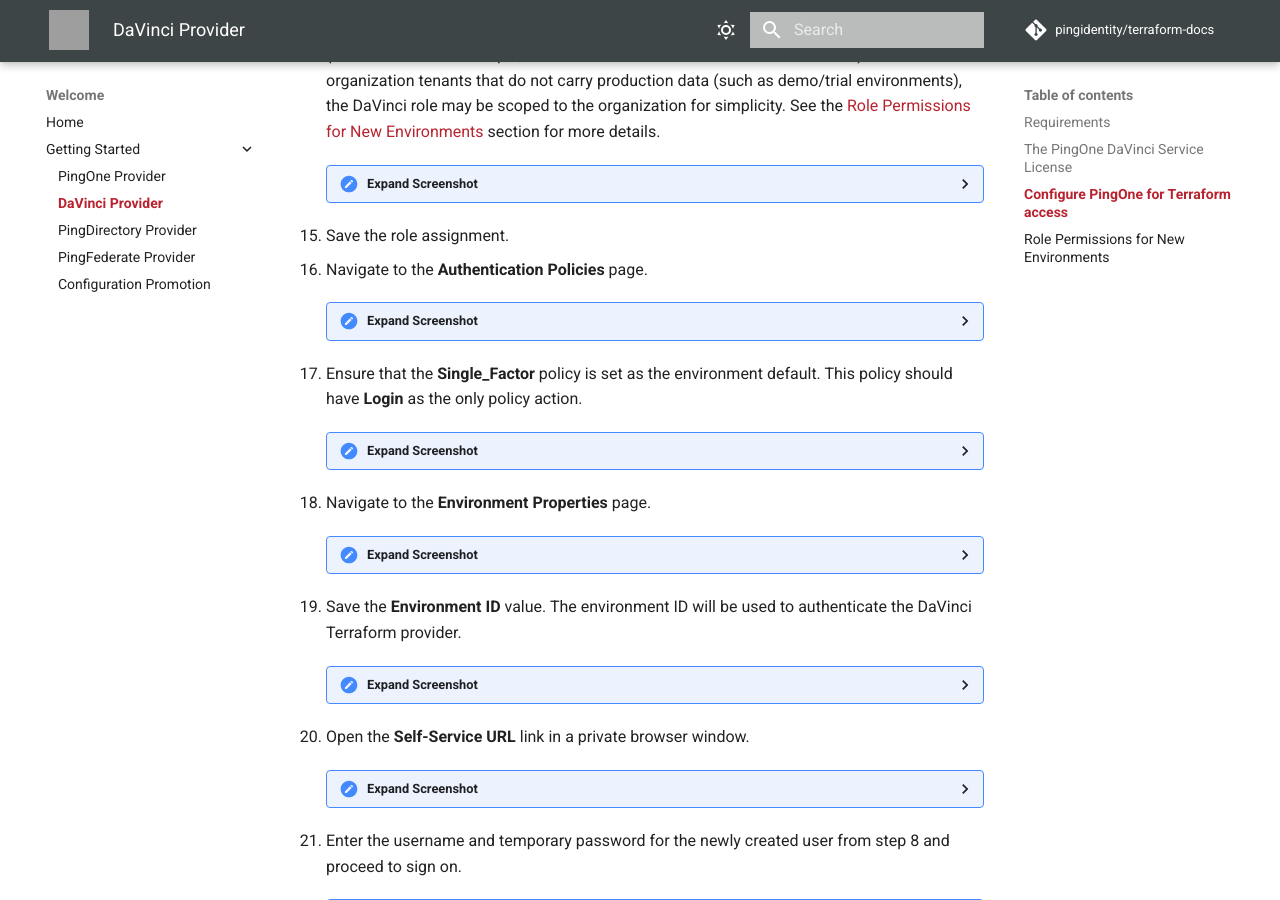
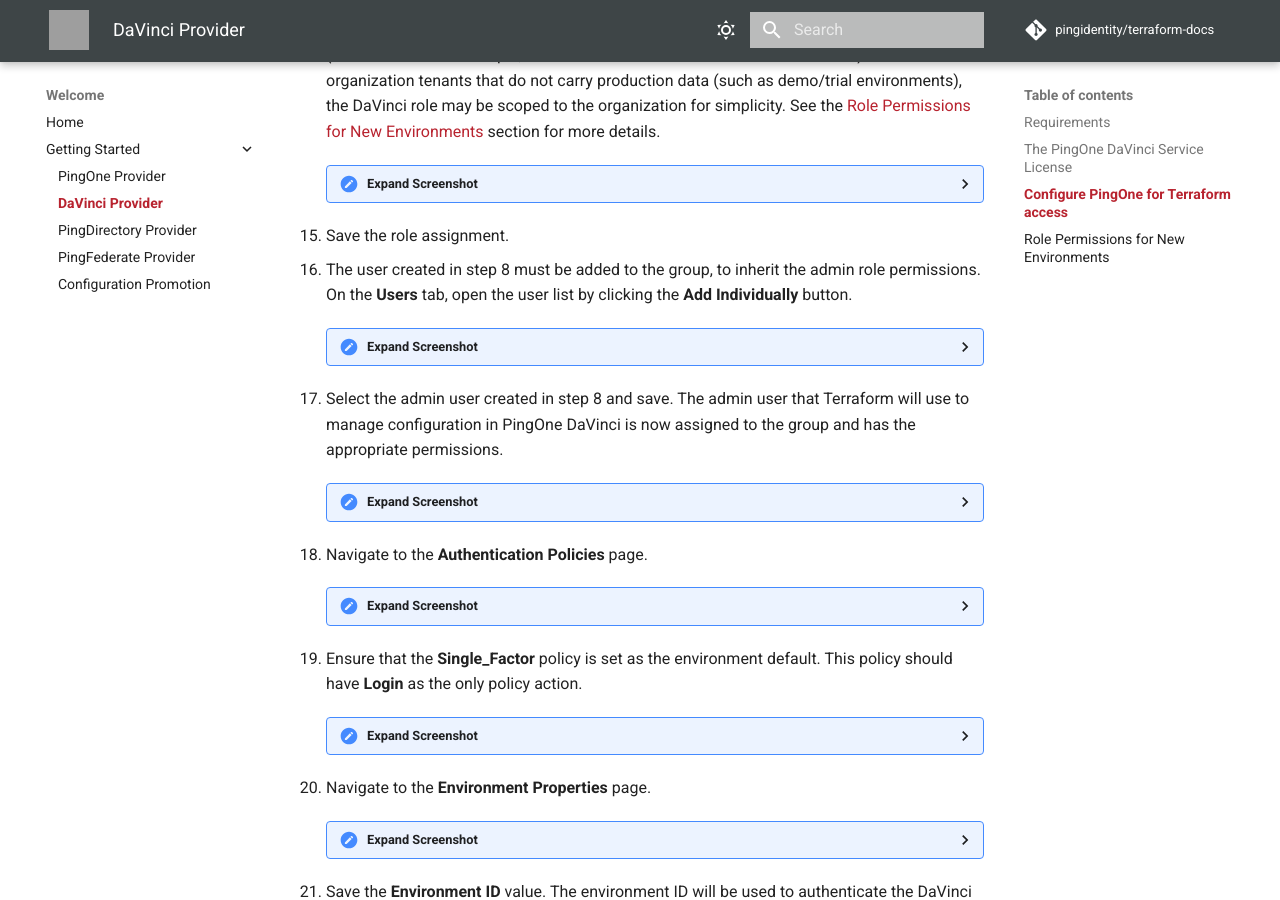
Before and after one commit to pingidentity/terraform-docs, an MkDocs documentation site: the page built from docs/getting-started/davinci.md, in a window 1280 px wide and 900 px high, scrolled down 2998 px. Built offline with MkDocs 1.6.1 and Material for MkDocs 9.7.7, drawn with Linux system fonts in a browser that asks for light colours; comment, search, counter and statistics services are not loaded; grey boxes are pictures that could not be loaded.

Commit message:
DaVinci getting started guide: Add missing steps for user assignment to the admin group

```diff
--- a/docs/getting-started/davinci.md
+++ b/docs/getting-started/davinci.md
@@ -106,44 +106,54 @@ The following steps describe how to connect Terraform to your PingOne instance:
         <img src="../../img/getting-started/pingone-console-edit-group-add-davinci-admin-role.png"  alt="PingOne Administration Console, Group Role Settings, Add DaVinci Admin role"/>
     </details>
 15. Save the role assignment.
-16. Navigate to the **Authentication Policies** page.
+16. The user created in step 8 must be added to the group, to inherit the admin role permissions.  On the **Users** tab, open the user list by clicking the **Add Individually** button.
+    <details>
+      <summary>Expand Screenshot</summary>
+        <img src="../../img/getting-started/pingone-console-assign-individual-user-to-group.png"  alt="PingOne Administration Console, Assign user to group"/>
+    </details>
+17. Select the admin user created in step 8 and save.  The admin user that Terraform will use to manage configuration in PingOne DaVinci is now assigned to the group and has the appropriate permissions.
+    <details>
+      <summary>Expand Screenshot</summary>
+        <img src="../../img/getting-started/pingone-console-individual-user-assigned-to-group.png"  alt="PingOne Administration Console, User assigned to group"/>
+    </details>
+18. Navigate to the **Authentication Policies** page.
     <details>
       <summary>Expand Screenshot</summary>
         <img src="../../img/getting-started/pingone-console-environment-home-sop.png"  alt="PingOne Administration Console, Authentication Policies Link"/>
     </details>
-17. Ensure that the **Single_Factor** policy is set as the environment default.  This policy should have **Login** as the only policy action.
+19. Ensure that the **Single_Factor** policy is set as the environment default.  This policy should have **Login** as the only policy action.
     <details>
       <summary>Expand Screenshot</summary>
         <img src="../../img/getting-started/pingone-console-sign-on-policy-single-factor.png"  alt="PingOne Administration Console, Single Factor SOP"/>
     </details>
-18. Navigate to the **Environment Properties** page.
+20. Navigate to the **Environment Properties** page.
     <details>
       <summary>Expand Screenshot</summary>
         <img src="../../img/getting-started/pingone-console-environment-home-environment.png"  alt="PingOne Administration Console, Environment Properties link"/>
     </details>
-19. Save the **Environment ID** value.  The environment ID will be used to authenticate the DaVinci Terraform provider.
+21. Save the **Environment ID** value.  The environment ID will be used to authenticate the DaVinci Terraform provider.
     <details>
       <summary>Expand Screenshot</summary>
         <img src="../../img/getting-started/pingone-console-environment-properties-ids.png"  alt="PingOne Administration Console, Add DaVinci user"/>
     </details>
-20. Open the **Self-Service URL** link in a private browser window.
+22. Open the **Self-Service URL** link in a private browser window.
     <details>
       <summary>Expand Screenshot</summary>
         <img src="../../img/getting-started/pingone-console-environment-properties-self-service.png"  alt="PingOne Administration Console, Add DaVinci user"/>
     </details>
-21. Enter the username and temporary password for the newly created user from step 8 and proceed to sign on.
+23. Enter the username and temporary password for the newly created user from step 8 and proceed to sign on.
     <details>
       <summary>Expand Screenshot</summary>
         <img src="../../img/getting-started/pingone-self-service-sign-on-form.png"  alt="PingOne Self Service, Sign on"/>
     </details>
-22. When prompted, proceed to change the password to a strong password of choice.  This new password will be used to authenticate the DaVinci Terraform provider.
-23. After successfully authenticating, retrieve the verification code sent to the created user's email inbox, and enter the verification code in the prompt.
+24. When prompted, proceed to change the password to a strong password of choice.  This new password will be used to authenticate the DaVinci Terraform provider.
+25. After successfully authenticating, retrieve the verification code sent to the created user's email inbox, and enter the verification code in the prompt.
     <details>
       <summary>Expand Screenshot</summary>
         <img src="../../img/getting-started/pingone-self-service-verification.png"  alt="PingOne Self Service, Verification"/>
     </details>
-24. On successful email verification, the account will be ready to use.  Close the Self-Service private browser window.
-25. Steps to configure the DaVinci Terraform provider using the created user's username and password values, along with the environment ID from step 14, can be found on the [Terraform Registry provider documentation](https://registry.terraform.io/providers/pingidentity/davinci/latest/docs).
+26. On successful email verification, the account will be ready to use.  Close the Self-Service private browser window.
+27. Steps to configure the DaVinci Terraform provider using the created user's username and password values, along with the environment ID from step 14, can be found on the [Terraform Registry provider documentation](https://registry.terraform.io/providers/pingidentity/davinci/latest/docs).
 
 ## Role Permissions for New Environments
 
```
Also changed, not shown: docs/img/getting-started/pingone-console-assign-individual-user-to-group.png (added), docs/img/getting-started/pingone-console-individual-user-assigned-to-group.png (added).
